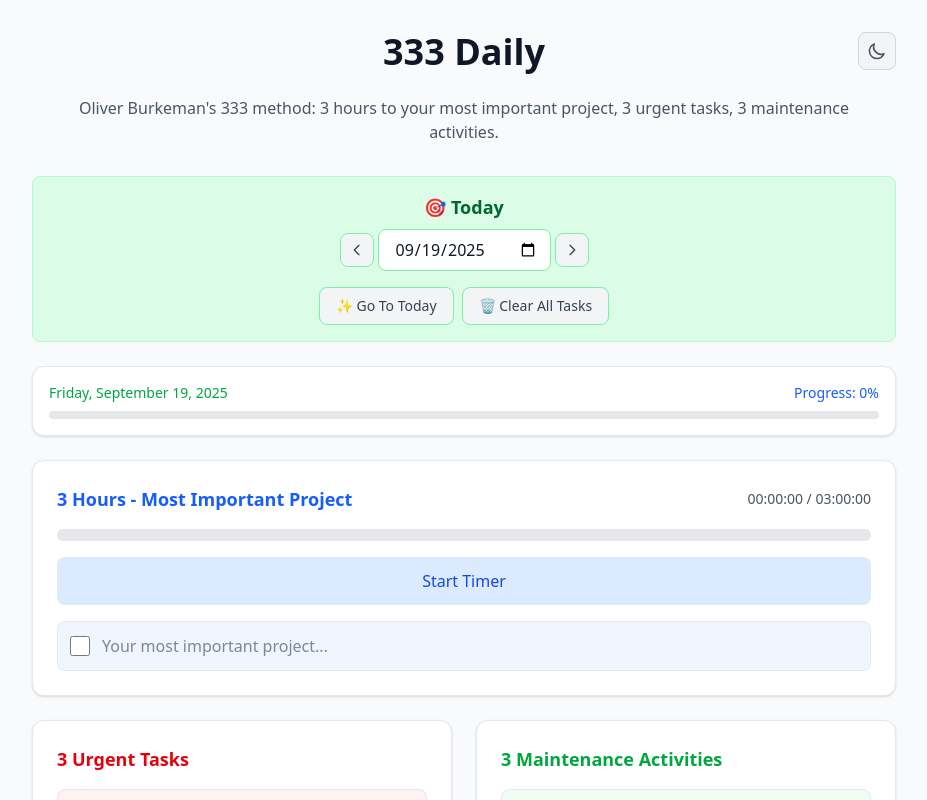
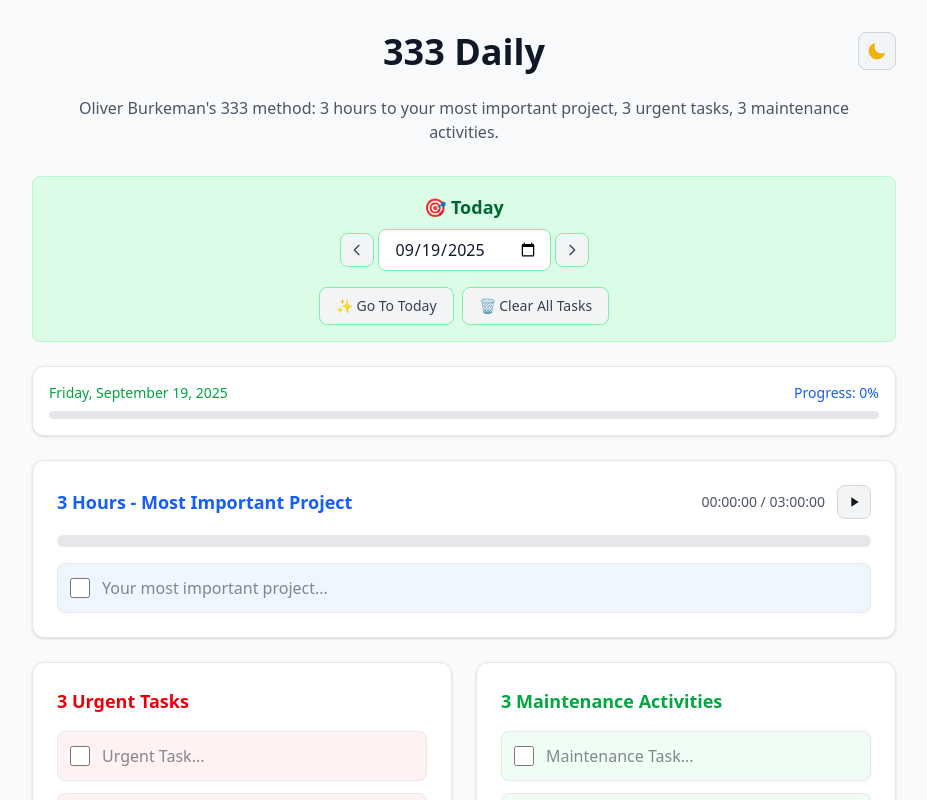
Before and after one commit to rthrs/333daily, a React (Vite) app: page / in a window 1280 px wide. Shown: the top 800 px of the page, without its empty margins (176-1103 px from the left). Built offline with nearby package versions, Linux system fonts and the light colour scheme.

Commit message:
feat: change style and placement of the timer button and change style of theme switcher

```diff
--- a/src/components/ProjectCategory.jsx
+++ b/src/components/ProjectCategory.jsx
@@ -24,8 +24,27 @@
     <div className="card card-dark">
       <div className="flex items-center justify-between mb-4">
         <h3 className={`text-lg font-semibold ${color} dark:text-blue-400`}>{title}</h3>
-        <div className="text-sm text-gray-600 dark:text-gray-300">
-          {formatTime(timeSpent)} / {formatTime(timeTarget)}
+        <div className="flex items-center space-x-3">
+          <div className="text-sm text-gray-600 dark:text-gray-300">
+            {formatTime(timeSpent)} / {formatTime(timeTarget)}
+          </div>
+          <button
+            onClick={() => onStartTimer(category)}
+            className="btn-icon"
+            title={isTimerRunning && currentTimer === category ? 'Stop Timer' : 'Start Timer'}
+          >
+            {isTimerRunning && currentTimer === category ? (
+              // Stop icon
+              <svg className="w-4 h-4" fill="currentColor" viewBox="0 0 24 24">
+                <path d="M6 6h12v12H6z"/>
+              </svg>
+            ) : (
+              // Play icon
+              <svg className="w-4 h-4" fill="currentColor" viewBox="0 0 24 24">
+                <path d="M8 5v14l11-7z"/>
+              </svg>
+            )}
+          </button>
         </div>
       </div>
 
@@ -39,19 +58,6 @@
         </div>
       </div>
 
-      {/* Timer button */}
-      <div className="mb-4">
-        <button
-          onClick={() => onStartTimer(category)}
-          className={`btn-timer ${
-            isTimerRunning && currentTimer === category
-              ? 'btn-timer-active'
-              : 'btn-timer-inactive'
-          }`}
-        >
-          {isTimerRunning && currentTimer === category ? 'Stop Timer' : 'Start Timer'}
-        </button>
-      </div>
 
       <div className="space-y-3">
         <ProjectItem
--- a/src/components/ThemeSwitcher.jsx
+++ b/src/components/ThemeSwitcher.jsx
@@ -7,17 +7,17 @@
   return (
     <button
       onClick={toggleTheme}
-      className="btn-icon border-gray-300 dark:border-gray-600"
+      className="btn-icon text-yellow-500"
       title={isDark ? 'Switch to light mode' : 'Switch to dark mode'}
     >
       {isDark ? (
         // Sun icon for light mode
-        <svg className="w-5 h-5 text-yellow-500" fill="none" stroke="currentColor" viewBox="0 0 24 24">
+        <svg className="w-5 h-5" fill="currentColor" stroke="currentColor" viewBox="0 0 24 24">
           <path strokeLinecap="round" strokeLinejoin="round" strokeWidth={2} d="M12 3v1m0 16v1m9-9h-1M4 12H3m15.364 6.364l-.707-.707M6.343 6.343l-.707-.707m12.728 0l-.707.707M6.343 17.657l-.707.707M16 12a4 4 0 11-8 0 4 4 0 018 0z" />
         </svg>
       ) : (
         // Moon icon for dark mode
-        <svg className="w-5 h-5 text-gray-600 dark:text-gray-300" fill="none" stroke="currentColor" viewBox="0 0 24 24">
+        <svg className="w-5 h-5" fill="currentColor" stroke="currentColor" viewBox="0 0 24 24">
           <path strokeLinecap="round" strokeLinejoin="round" strokeWidth={2} d="M20.354 15.354A9 9 0 018.646 3.646 9.003 9.003 0 0012 21a9.003 9.003 0 008.354-5.646z" />
         </svg>
       )}
--- a/src/index.css
+++ b/src/index.css
@@ -27,19 +27,11 @@
   }
 
   .btn-icon {
-    @apply p-2 rounded-lg bg-gray-100 dark:bg-gray-800 hover:bg-gray-200 dark:hover:bg-gray-700 transition-colors duration-200 cursor-pointer border;
+    @apply p-2 rounded-lg bg-gray-100 dark:bg-gray-800 hover:bg-gray-200 dark:hover:bg-gray-700 transition-colors duration-200 cursor-pointer border border-gray-300 dark:border-gray-600;
   }
 
   .btn-timer {
-    @apply w-full py-3 px-4 rounded-lg font-medium transition-colors duration-200 cursor-pointer;
-  }
-
-  .btn-timer-active {
-    @apply bg-red-500 hover:bg-red-600 text-white;
-  }
-
-  .btn-timer-inactive {
-    @apply bg-blue-100 dark:bg-blue-900 hover:bg-blue-200 dark:hover:bg-blue-800 text-blue-700 dark:text-blue-300;
+    @apply w-full py-2 px-3 rounded-lg text-sm font-medium transition-colors duration-200 cursor-pointer;
   }
 
   /* Interactive Elements */
```
